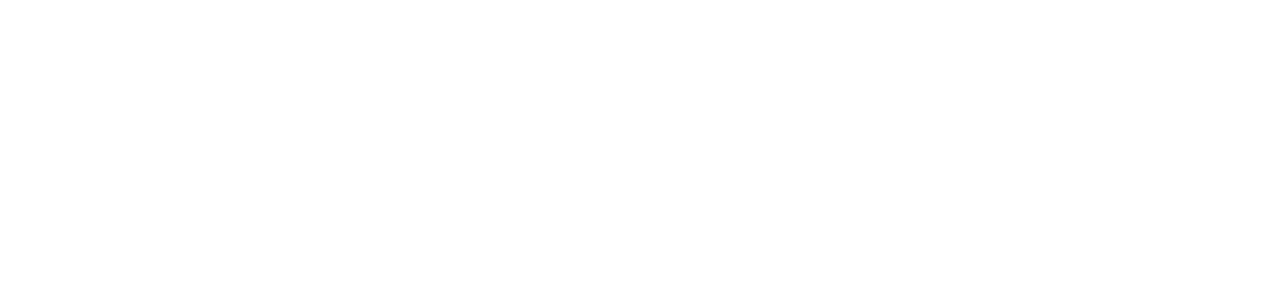
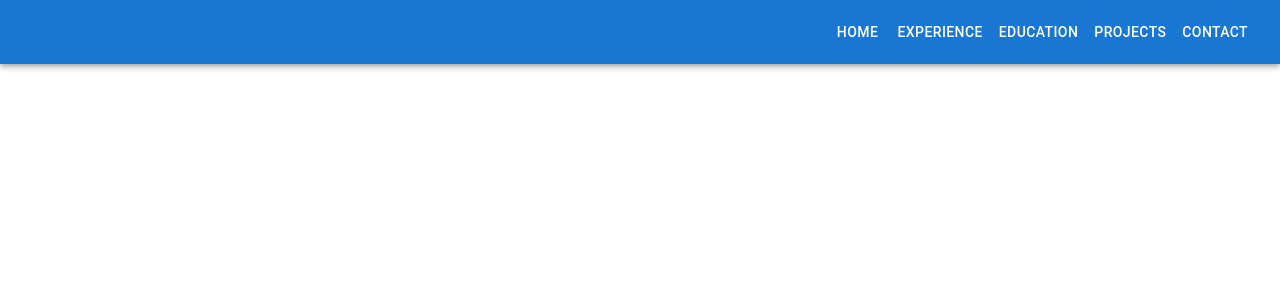
Before and after one commit to medhruv7/react-portfolio, a JavaScript app in the folder portfolio/: page / in a window 1280 px wide. Shown: the top 300 px of the page. Built offline with nearby package versions, Linux system fonts and the light colour scheme; the HTML template or start-up script is replaced by a standard one.

Commit message:
added navbar

```diff
--- a/portfolio/src/App.js
+++ b/portfolio/src/App.js
@@ -1,7 +1,9 @@
+import Navbar from "./components/Navbar";
 
 function App() {
   return (
-    <div className="App">
+    <div>
+      <Navbar />
     </div>
   );
 }
--- /dev/null
+++ b/portfolio/src/components/Navbar.js
@@ -0,0 +1,31 @@
+import Button from "@mui/material/Button";
+import { Toolbar } from "@mui/material";
+import AppBar from "@mui/material/AppBar";
+
+const Navbar = () => {
+  const buttonStyles = { color: "inherit" };
+  const toolBarStyle = { display: "flex", justifyContent: "flex-end" };
+  return (
+    <AppBar position="static">
+      <Toolbar style={toolBarStyle}>
+        <Button variant="text" style={buttonStyles}>
+          Home
+        </Button>
+        <Button variant="text" style={buttonStyles}>
+          Experience
+        </Button>
+        <Button variant="text" style={buttonStyles}>
+          Education
+        </Button>
+        <Button variant="text" style={buttonStyles}>
+          Projects
+        </Button>
+        <Button variant="text" style={buttonStyles}>
+          Contact
+        </Button>
+      </Toolbar>
+    </AppBar>
+  );
+};
+
+export default Navbar;
```
